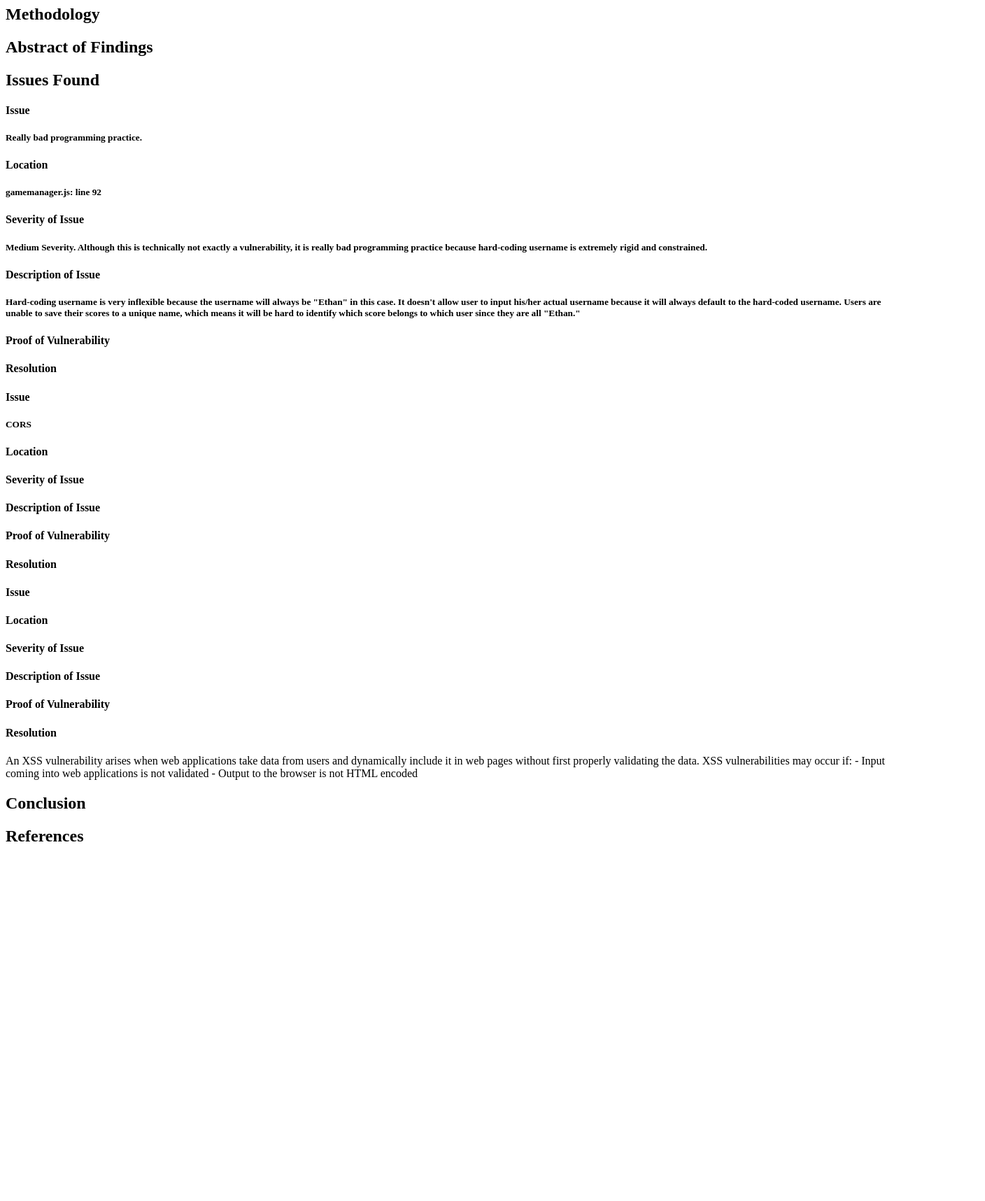
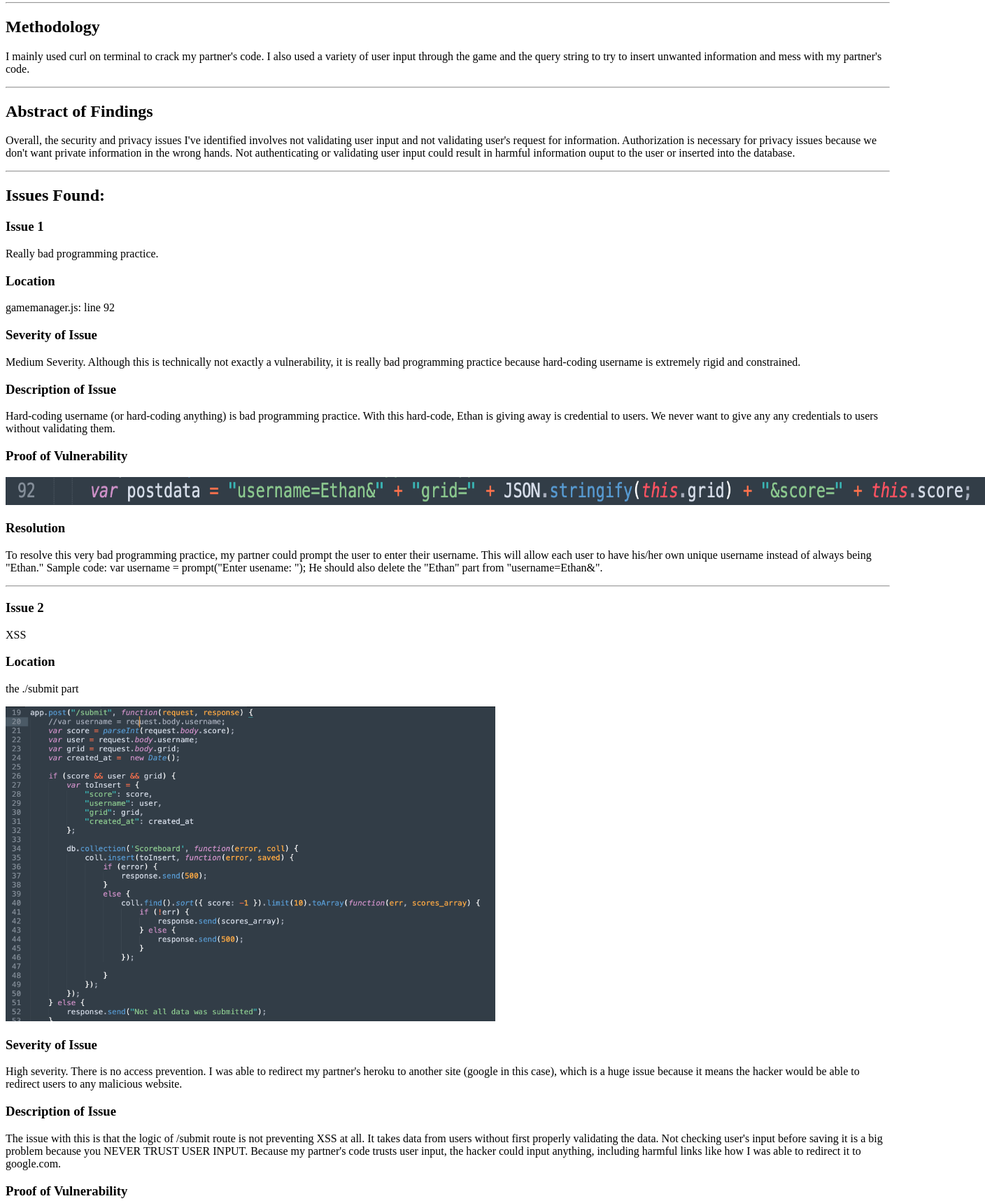
Before and after one commit to titapa-punpun/tchaiy01-comp20, a plain HTML site: page security/index.html in a window 1280 px wide. Shown: the part 116-1833 px from the top of the page at 70% size, 1408 px wide, since content can reach past the window. Before the commit the page ends 1344 px from the top, so only its background shows below. Drawn offline with Linux system fonts and the light colour scheme; files that its build step writes are made by us from their sources.

Commit message:
final submission

```diff
--- a/security/index.html
+++ b/security/index.html
@@ -12,61 +12,92 @@
 	<h2>Introduction</h2>
 		<p>For this assignment, I have been given the client-side and server-side of the 2048 game modified by my partner, Ethan Chen. Unfortunately, the code has security and privacy vulnerabilities, and I have been hired as a security consultant to document and resolve the security and privacy issues in the applications.</p>
 
+	<hr>
+
 	<h2>Methodology</h2>
-		<p></p>
+		<p>I mainly used curl on terminal to crack my partner's code. I also used a variety of user input through the game and the query string to try to insert unwanted information and mess with my partner's code.</p>
+
+	<hr>
 
 	<h2>Abstract of Findings</h2>
-		<p></p>
+		<p>Overall, the security and privacy issues I've identified involves not validating user input and not validating user's request for information. Authorization is necessary for privacy issues because we don't want private information in the wrong hands. Not authenticating or validating user input could result in harmful information ouput to the user or inserted into the database.</p>
 
-	<h2>Issues Found</h2>
-		<h4>Issue</h4>
-			<h5>Really bad programming practice.</h5>
-		<h4>Location</h4>
-			<h5>gamemanager.js: line 92</h5>
-		<h4>Severity of Issue</h4>
-			<h5>Medium Severity. Although this is technically not exactly a vulnerability, it is really bad programming practice because hard-coding username is extremely rigid and constrained.</h5>
-		<h4>Description of Issue</h4>
-			<h5>Hard-coding username is very inflexible because the username will always be "Ethan" in this case. It doesn't allow user to input his/her actual username because it will always default to the hard-coded username. Users are unable to save their scores to a unique name, which means it will be hard to identify which score belongs to which user since they are all "Ethan."</h5>
-		<h4>Proof of Vulnerability</h4>
-			<h5></h5>
-		<h4>Resolution</h4>
-			<h5></h5>
+	<hr>
 
-		<h4>Issue</h4>
-			<h5>CORS</h5>
-		<h4>Location</h4>
-			<h5></h5>
-		<h4>Severity of Issue</h4>
-			<h5></h5>
-		<h4>Description of Issue</h4>
-			<h5></h5>
-		<h4>Proof of Vulnerability</h4>
-			<h5></h5>
-		<h4>Resolution</h4>
-			<h5></h5>
+	<h2>Issues Found:</h2>
+		<h3>Issue 1</h3>
+			<p>Really bad programming practice.</p>
+		<h3>Location</h3>
+			<p>gamemanager.js: line 92</p>
+		<h3>Severity of Issue</h3>
+			<p>Medium Severity. Although this is technically not exactly a vulnerability, it is really bad programming practice because hard-coding username is extremely rigid and constrained.</p>
+		<h3>Description of Issue</h3>
+			<p>Hard-coding username (or hard-coding anything) is bad programming practice. With this hard-code, Ethan is giving away is credential to users. We never want to give any any credentials to users without validating them.</p>
+		<h3>Proof of Vulnerability</h3>
+			<p><img src = "bad_coding_prac.jpg" width = "1400" height = "40" alt="" /></p>
+		<h3>Resolution</h3>
+			<p>To resolve this very bad programming practice, my partner could prompt the user to enter their username. This will allow each user to have his/her own unique username instead of always being "Ethan." Sample code: var username = prompt("Enter usename: "); He should also delete the "Ethan" part from "username=Ethan&".</p>
 
-		<h4>Issue</h4>
-			<h5></h5>
-		<h4>Location</h4>
-			<h5></h5>
-		<h4>Severity of Issue</h4>
-			<h5></h5>
-		<h4>Description of Issue</h4>
-			<h5></h5>
-		<h4>Proof of Vulnerability</h4>
-			<h5></h5>
-		<h4>Resolution</h4>
-			<h5></h5>
+		<hr>
 
+		<h3>Issue 2</h3>
+			<p>XSS</p>
+		<h3>Location</h3>
+			<p>the ./submit part</p>
+			<p><img src = ":submit.jpg" width = "700" height = "450" alt="" /></p>
+		<h3>Severity of Issue</h3>
+			<p>High severity. There is no access prevention. I was able to redirect my partner's heroku to another site (google in this case), which is a huge issue because it means the hacker would be able to redirect users to any malicious website.</p>
+		<h3>Description of Issue</h3>
+			<p>The issue with this is that the logic of /submit route is not preventing XSS at all. It takes data from users without first properly validating the data. Not checking user's input before saving it is a big problem because you NEVER TRUST USER INPUT. Because my partner's code trusts user input, the hacker could input anything, including harmful links like how I was able to redirect it to google.com.</p>
+		<h3>Proof of Vulnerability</h3>
+			<p><img src = "1.jpg" width = "700" height = "425" alt="" /></p>
+			<p>When I run my partner's heroku with the /submit route, it redirects me to www.google.com. The screenshot of this is not included because the redirecting happens very fast.</p>
+		<h3>Resolution</h3>
+			<p>To resolve this XSS issue, my partner could do several things: limit amount of characters, check for input before taking it in, check for special characters in input and clean away those special characters before inserting them into the database.</p>
 
-An XSS vulnerability arises when web applications take data from users and dynamically include it in web pages without first properly validating the data.
+		<hr>
 
-XSS vulnerabilities may occur if:
-- Input coming into web applications is not validated
-- Output to the browser is not HTML encoded
+		<h3>Issue 3</h3>
+			<p>CORS</p>
+		<h3>Location</h3>
+			<p>index.js: line 6</p>
+			<p>index.js: line 15</p>
+		<h3>Severity of Issue</h3>
+			<p>High severity. The requested resource allows sharing with every origin.</p>
+		<h3>Description of Issue</h3>
+			<p>Because CORS is enabled for any domain, it gives anyone ability to access the database and submit information into the database. Any site can send an XHR request to this site and access the server’s response.</p>
+		<h3>Proof of Vulnerability</h3>
+			<p><img src = "cors.jpg" width = "700" height = "425" alt="" /></p>
+		<h3>Resolution</h3>
+			<p>Don't implement this CORS response. Or, my partner could check for authentication before allowing any site or anyone to access the database.</p>
+
+	<hr>
+
+		<h3>Issue 4</h3>
+			<p>Database Injection</p>
+		<h3>Location</h3>
+			<p>The /scores.json route</p>
+			<p><img src = "scoresjson.jpg" width = "1400" height = "425" alt="" /></p>
+		<h3>Severity of Issue</h3>
+			<p>High severity. This allows hackers to trick the server into giving them information they shouldn't be able to access without authorization.</p>
+		<h3>Description of Issue</h3>
+			<p>This issue here is that the database is like a naive child who trusts anyone who wants to access it. I was able to use "mongo language" to trick the database into giving me all the scores stored from all the users by telling "any username that is not dog." This was done by putting logic into the database using "mongo language". This is shown in the picture below, as the query string added to the URL is "?username[$ne]=dog".</p>
+		<h3>Proof of Vulnerability</h3>
+			<p><img src = "Injection.jpg" width = "1000" height = "650" alt="" /></p>
+		<h3>Resolution</h3>
+			<p>A way to resolve this issue is to ask for authorization or authentication before giving out any information stored in the database. My partner could also verify that the query string is not meant to trick the database by thoroughly checking over the query string, which is the user input. Again, NEVER TRUST USER INPUT.</p>
+
+	<hr>
+
 	<h2>Conclusion</h2>
+		<p>Web security is extremely important in any web application implementation. I recommend my partner to ask for authentication and also check every single thing the user inputs before storing it into the database. My partner should protect his front end from intaking false input, and should protect the database from receiving any unwanted injections. To me, the most important thing is to VALIDATE USER INPUT.</p>
+	<hr>
 
 	<h2>References</h2>
+		<p>https://www.owasp.org/index.php/SQL_Injection_Prevention_Cheat_Sheet</p>
+		<p>https://stackoverflow.com/questions/503093/how-do-i-redirect-to-another-webpage</p>
+		<p>https://stackoverflow.com/questions/12001269/what-are-the-security-risks-of-setting-access-control-allow-origin</p>
+		<p>https://www.owasp.org/index.php/Top_10_2013-Top_10</p>
 </body>
 
 </html>
```
Also changed, not shown: security/1.jpg (added), security/:submit.jpg (added), security/README.md, security/XSS_hacked.png (added), security/XSS_injection.png (added), security/bad_coding_prac.jpg (added), security/cors.jpg (added), security/injection.jpg (added), security/scoresjson.jpg (added).
